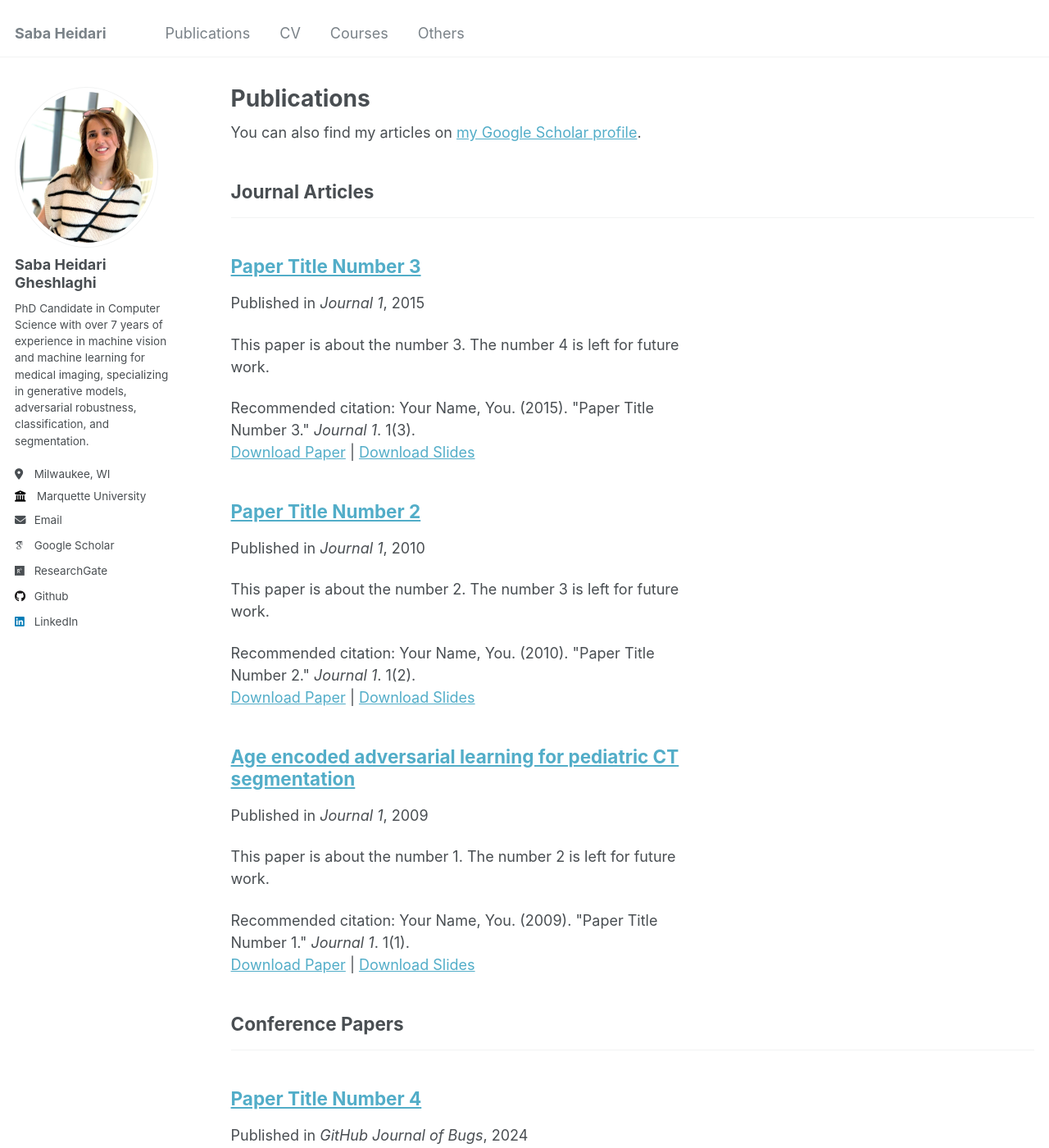
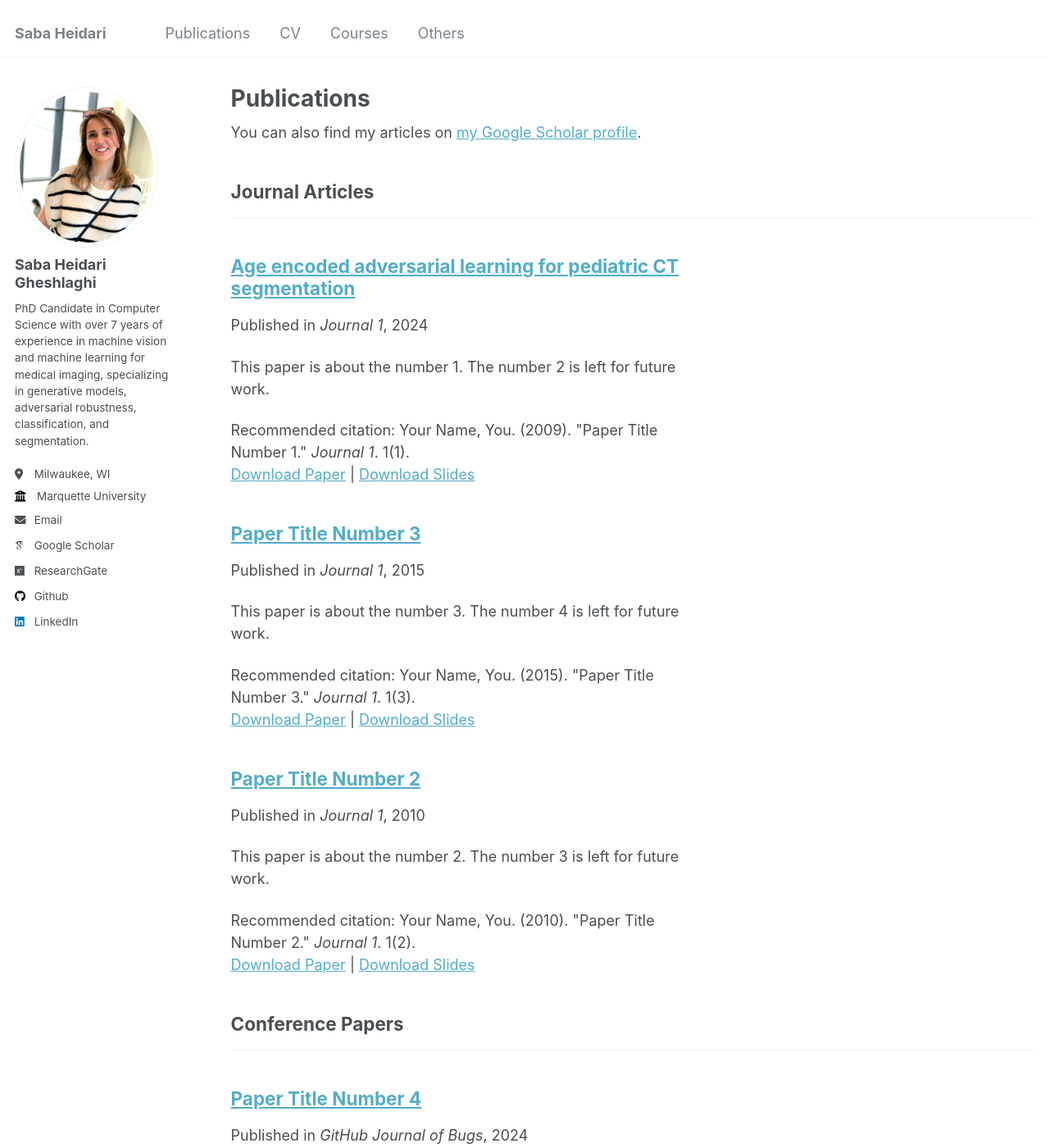
Before and after one commit to Saba-Heidari/Saba-Heidari.github.io, a Jekyll site: the page built from _pages/publications.html, in a window 1280 px wide and 1400 px high. Shown: the whole window at 82% size. Built offline with Jekyll 4.4.1, drawn with Linux system fonts in a browser that asks for light colours; some web fonts are replaced.

Commit message:
Update 2009-10-01-paper-title-number-1.md

```diff
--- a/_publications/2009-10-01-paper-title-number-1.md
+++ b/_publications/2009-10-01-paper-title-number-1.md
@@ -4,7 +4,7 @@ collection: publications
 category: manuscripts
 permalink: /publication/2009-10-01-paper-title-number-1
 excerpt: 'This paper is about the number 1. The number 2 is left for future work.'
-date: 2009-10-01
+date: 2024-03-27
 venue: 'Journal 1'
 slidesurl: '[http://academicpages.github.io/files/slides1.pdf](https://www.mdpi.com/2306-5354/11/4/319)'
 paperurl: 'http://academicpages.github.io/files/paper1.pdf'
```
